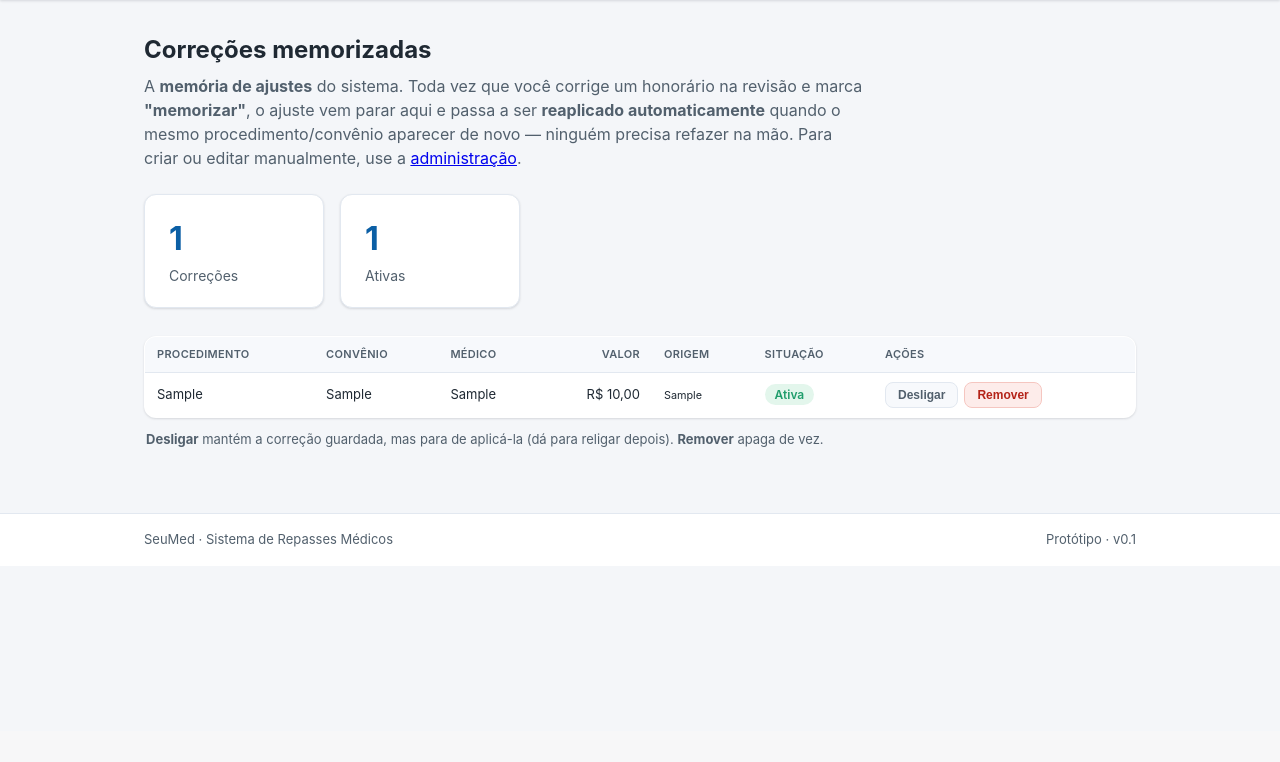
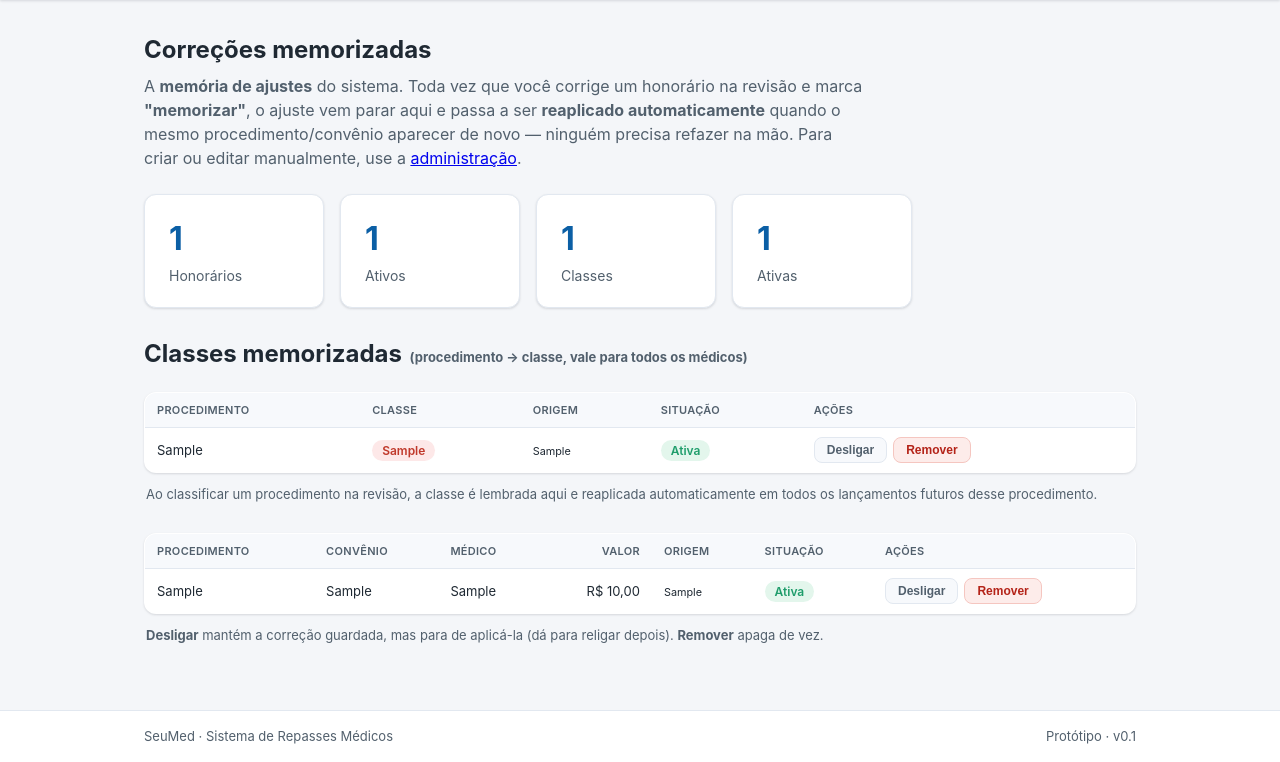
Before and after one commit to FinanceiroSeuMed/Sistema-de-repasses-m-dicos, a Django app: page /correcoes/ in a window 1280 px wide. Shown: the part 69-831 px from the top of the page. Before the commit the page ends 616 px from the top, so only its background shows below. Run offline with Django 5.2, Linux system fonts and the light colour scheme; tables that the repository leaves empty hold one stand-in row (values such as "Sample post"); data that the repository does not hold is empty.

Commit message:
Classe memorizada por procedimento (automática) + campos "-" + fix de comentário
Ajustes pedidos pela diretoria (2026-06-26):

- CLASSE MEMORIZADA por procedimento (global, vale p/ TODOS os médicos), AUTOMÁTICA:
  ao classificar um procedimento na revisão, a classe é lembrada e reaplicada
  automaticamente em todos os lançamentos futuros desse procedimento (decisão da
  diretoria: automático, sem caixinha). Modelo ClasseMemorizada (migration 0013);
  correcoes.aplicar_classes reaplica no processamento; views._memorizar_classes salva
  no export quando a classe submetida difere da sugerida. Gerenciável/reversível em
  /correcoes/ (seção "Classes memorizadas": liga/desliga/remove) e no admin. Diferente
  do honorário (CorrecaoMemorizada, por médico): a classe é intrínseca ao procedimento.
- Campos obrigatórios pré-selecionados como "-": classe (opção "A classificar" exibida
  como "-"), anestesista e fellow. O marcador continua bloqueando o export até preencher.
- Fix visual: comentários de template {# #} em DUAS linhas vazavam como texto na tela
  (Django só aceita {# #} numa linha). Corrigidos.

Correções de bugs encontrados por revisão adversarial multi-agente (12 agentes):
- ALTA: re-exportar/reabrir um lote antigo NÃO ressuscita mais uma classe que a
  diretoria desligou nem re-memoriza com o mesmo valor (skip se a memória já tem aquela
  classe) — preserva a "fonte única" da gestão da informação.
- MÉDIA: taxa de sala (definida pelo CONVÊNIO) não é mais sobrescrita pela memória por
  nome de procedimento; aplicar_classes e _marcar_taxas_sala reconhecem taxa por convênio.
- BAIXA: _memorizar_classes alinhado a aplicar_classes (pula catarata/componente/taxa).

52 testes OK (novos: não reativa classe desligada, taxa não memoriza/sobrescreve,
aplicar p/ qualquer médico, memoriza só na mudança). Validado de ponta a ponta.

Co-Authored-By: Claude Opus 4.8 <noreply@anthropic.com>

```diff
--- a/repasses/models.py
+++ b/repasses/models.py
@@ -134,6 +134,37 @@ class CorrecaoMemorizada(models.Model):
     def __str__(self):
         alvo = self.convenio or 'qualquer convênio'
         return f'{self.procedimento} / {alvo}'
+
+
+class ClasseMemorizada(models.Model):
+    """Classe fixada de um PROCEDIMENTO — vale para TODOS os médicos.
+
+    A classificação é intrínseca ao procedimento (uma "Retirada de Corpo Estranho"
+    é "Exames e Consultas" independente de quem fez). Quando a diretoria classifica
+    um procedimento na revisão, o sistema lembra e reaplica a MESMA classe em todos
+    os lançamentos futuros desse procedimento — automaticamente, sem refazer.
+    (Diferente de [[CorrecaoMemorizada]], que é o HONORÁRIO, por médico.)"""
+
+    procedimento = models.CharField('Procedimento', max_length=255)
+    proc_norm = models.CharField(max_length=255, editable=False, db_index=True, unique=True)
+    classe = models.CharField('Classe', max_length=40)
+    ativo = models.BooleanField('Ativa', default=True)
+    origem = models.CharField('Origem', max_length=200, blank=True)
+    criado_em = models.DateTimeField('Criada em', auto_now_add=True)
+    atualizado_em = models.DateTimeField('Atualizada em', auto_now=True)
+
+    class Meta:
+        verbose_name = 'Classe memorizada'
+        verbose_name_plural = 'Classes memorizadas'
+        ordering = ['procedimento']
+
+    def save(self, *args, **kwargs):
+        from .services.regras import normalizar
+        self.proc_norm = normalizar(self.procedimento)
+        super().save(*args, **kwargs)
+
+    def __str__(self):
+        return f'{self.procedimento} → {self.classe}'
 
 
 class RegraRepasse(models.Model):
--- a/repasses/urls.py
+++ b/repasses/urls.py
@@ -28,4 +28,6 @@ urlpatterns = [
     path('correcoes/', views.correcoes_lista, name='correcoes'),
     path('correcoes/<int:pk>/ligar/', views.correcao_toggle, name='correcao_toggle'),
     path('correcoes/<int:pk>/remover/', views.correcao_remover, name='correcao_remover'),
+    path('classes/<int:pk>/ligar/', views.classe_toggle, name='classe_toggle'),
+    path('classes/<int:pk>/remover/', views.classe_remover, name='classe_remover'),
 ]
--- a/repasses/views.py
+++ b/repasses/views.py
@@ -11,8 +11,8 @@ from django.http import FileResponse, Http404
 from django.shortcuts import get_object_or_404, redirect, render
 
 from .forms import ImportarMedPlusForm
-from .models import (ArquivoSaida, CorrecaoMemorizada, Lote, Medico, RegraRepasse,
-                     Repasse, RepasseRascunho)
+from .models import (ArquivoSaida, ClasseMemorizada, CorrecaoMemorizada, Lote, Medico,
+                     RegraRepasse, Repasse, RepasseRascunho)
 from .services import correcoes, medplus, omie, regras, repasse
 
 
@@ -235,7 +235,10 @@ def _marcar_taxas_sala(resultado):
     são desconsideradas no repasse. (Antes eram removidas da revisão.)"""
     for bloco in resultado.blocos:
         for p in bloco.procedimentos:
-            if p.classe == medplus.CLASSE_TAXA:
+            # Taxa de sala é identificada pelo CONVÊNIO (igual ao medplus.classificar) —
+            # assim, mesmo que a memória por procedimento tenha mexido na classe, a
+            # linha continua reconhecida como taxa. (Diretoria 2026-06-26.)
+            if p.classe == medplus.CLASSE_TAXA or 'taxa' in regras.normalizar(p.convenio):
                 # Respeita um valor já vindo de correção memorizada (correcoes.aplicar
                 # roda antes): só deixa "em aberto" quem ainda não tem valor.
                 if p.status_calculo == 'calculado' and (p.honorario or 0) > 0:
@@ -286,6 +289,9 @@ def _ler_e_processar(caminho, nome=''):
         # Correções memorizadas: reaplicam ajustes manuais salvos em meses anteriores
         # (livro resolve o médico pelo cadastro p/ a correção por-médico casar)
         correcoes.aplicar(resultado, livro)
+        # Classe memorizada por procedimento (vale p/ todos os médicos) — reaplica a
+        # classificação que a diretoria já definiu antes. (Diretoria 2026-06-26.)
+        correcoes.aplicar_classes(resultado)
         # Residentes não recebem -> não aparecem no preview nem na exportação
         resultado.blocos = [b for b in resultado.blocos
                             if not regras.eh_residente(livro, b.profissional)]
@@ -294,6 +300,11 @@ def _ler_e_processar(caminho, nome=''):
         _marcar_taxas_sala(resultado)
     _limpar_linhas(resultado)
     _indexar(resultado)
+    # Guarda a classe SUGERIDA (após regras + memória) p/ detectar quando o usuário
+    # muda a classe e, então, memorizar a nova classificação.
+    for bloco in resultado.blocos:
+        for p in bloco.procedimentos:
+            p.classe_sugerida = p.classe
     resultado.medicos_novos = _medicos_desconhecidos(resultado, livro)
     return resultado, aviso
 
@@ -950,6 +961,7 @@ def exportar(request):
             return render(request, 'repasses/revisao.html', ctx)
 
     info = _memorizar_correcoes(resultado, request.POST)
+    info += _memorizar_classes(resultado, request.POST)
 
     arquivos, pend = _gerar_arquivos_por_dia(resultado)
     pasta_saida, downloads = _salvar_saidas(arquivos)
@@ -1001,6 +1013,46 @@ def _memorizar_correcoes(resultado, post):
     plural = 'correção memorizada' if salvos == 1 else 'correções memorizadas'
     return [f'✓ {salvos} {plural} (por médico) — serão reaplicadas automaticamente nos '
             'próximos meses. Veja em "Correções memorizadas".']
+
+
+def _memorizar_classes(resultado, post):
+    """Memoriza a CLASSE de um procedimento quando a diretoria a define/muda na
+    revisão. A classe é intrínseca ao procedimento, então vale para TODOS os médicos
+    e é reaplicada em todos os lançamentos futuros desse procedimento. (Diretoria
+    2026-06-26.) Devolve mensagens informativas."""
+    salvos = set()
+    for bloco in resultado.blocos:
+        for p in bloco.procedimentos:
+            # Pula sintéticas, status com fluxo próprio (catarata/componente) e taxas
+            # de sala (classe vem do convênio) — alinhado com correcoes.aplicar_classes.
+            if (getattr(p, 'sintetica', False)
+                    or getattr(p, 'status_calculo', None) in correcoes._NAO_SOBRESCREVER
+                    or 'taxa' in regras.normalizar(p.convenio)):
+                continue
+            sug = getattr(p, 'classe_sugerida', None)
+            classe = (p.classe or '').strip()
+            # Só memoriza quando o usuário MUDA a classe (difere da sugerida).
+            if not (sug is not None and classe and classe != medplus.CLASSE_INDEFINIDA
+                    and classe != sug):
+                continue
+            chave = regras.normalizar(p.procedimento)
+            if not chave or chave in salvos:
+                continue
+            # NÃO re-memoriza nem REATIVA uma classe já guardada com o MESMO valor:
+            # reabrir/re-exportar um lote antigo não deve mexer na memória nem
+            # ressuscitar uma classe que a diretoria desligou. (Diretoria 2026-06-26.)
+            ja = ClasseMemorizada.objects.filter(proc_norm=chave).first()
+            if ja is not None and ja.classe == classe:
+                continue
+            correcoes.memorizar_classe(p.procedimento, classe,
+                                       origem=(resultado.unidade or '')[:180])
+            salvos.add(chave)
+    if not salvos:
+        return []
+    n = len(salvos)
+    plural = 'classe memorizada' if n == 1 else 'classes memorizadas'
+    return [f'✓ {n} {plural} por procedimento — a mesma classe será aplicada '
+            'automaticamente nos próximos lançamentos desse procedimento.']
 
 
 def _gerar_arquivos_por_dia(resultado):
@@ -1397,10 +1449,13 @@ def lote_excluir(request, pk):
 def correcoes_lista(request):
     """Lista as correções memorizadas — a memória de ajustes do sistema."""
     itens = list(CorrecaoMemorizada.objects.all())
+    classes = list(ClasseMemorizada.objects.all())
     return render(request, 'repasses/correcoes.html', {
         'correcoes': itens,
         'total': len(itens),
         'ativas': sum(1 for c in itens if c.ativo),
+        'classes': classes,
+        'classes_ativas': sum(1 for c in classes if c.ativo),
     })
 
 
@@ -1417,6 +1472,22 @@ def correcao_remover(request, pk):
     """Remove definitivamente uma correção memorizada."""
     if request.method == 'POST':
         CorrecaoMemorizada.objects.filter(pk=pk).delete()
+    return redirect('repasses:correcoes')
+
+
+def classe_toggle(request, pk):
+    """Liga/desliga uma classe memorizada (procedimento -> classe)."""
+    if request.method == 'POST':
+        c = get_object_or_404(ClasseMemorizada, pk=pk)
+        c.ativo = not c.ativo
+        c.save()
+    return redirect('repasses:correcoes')
+
+
+def classe_remover(request, pk):
+    """Remove definitivamente uma classe memorizada."""
+    if request.method == 'POST':
+        ClasseMemorizada.objects.filter(pk=pk).delete()
     return redirect('repasses:correcoes')
 
 
--- a/templates/repasses/correcoes.html
+++ b/templates/repasses/correcoes.html
@@ -16,9 +16,47 @@
 </section>
 
 <section class="cards-indicadores">
-    <div class="card-indicador"><span class="numero">{{ total }}</span><span class="rotulo">Correções</span></div>
-    <div class="card-indicador"><span class="numero">{{ ativas }}</span><span class="rotulo">Ativas</span></div>
+    <div class="card-indicador"><span class="numero">{{ total }}</span><span class="rotulo">Honorários</span></div>
+    <div class="card-indicador"><span class="numero">{{ ativas }}</span><span class="rotulo">Ativos</span></div>
+    <div class="card-indicador"><span class="numero">{{ classes|length }}</span><span class="rotulo">Classes</span></div>
+    <div class="card-indicador"><span class="numero">{{ classes_ativas }}</span><span class="rotulo">Ativas</span></div>
 </section>
+
+{% if classes %}
+<section class="bloco-medico">
+    <h2>Classes memorizadas <small class="nota">(procedimento → classe, vale para todos os médicos)</small></h2>
+    <table class="tabela">
+        <thead>
+            <tr><th>Procedimento</th><th>Classe</th><th>Origem</th><th>Situação</th><th>Ações</th></tr>
+        </thead>
+        <tbody>
+            {% for c in classes %}
+            <tr{% if not c.ativo %} class="linha-inativa"{% endif %}>
+                <td>{{ c.procedimento }}</td>
+                <td><span class="badge badge-{{ c.classe|slug_classe }}">{{ c.classe }}</span></td>
+                <td><small>{{ c.origem|default:"—" }}</small></td>
+                <td>{% if c.ativo %}<span class="badge badge-ok">Ativa</span>{% else %}<span class="badge badge-zero">Desligada</span>{% endif %}</td>
+                <td>
+                    <div class="acoes-linha">
+                        <form method="post" action="{% url 'repasses:classe_toggle' c.pk %}">
+                            {% csrf_token %}
+                            <button type="submit" class="botao botao-mini">{% if c.ativo %}Desligar{% else %}Ligar{% endif %}</button>
+                        </form>
+                        <form method="post" action="{% url 'repasses:classe_remover' c.pk %}"
+                              onsubmit="return confirm('Remover esta classe memorizada?');">
+                            {% csrf_token %}
+                            <button type="submit" class="botao botao-mini botao-perigo">Remover</button>
+                        </form>
+                    </div>
+                </td>
+            </tr>
+            {% endfor %}
+        </tbody>
+    </table>
+    <p class="nota">Ao classificar um procedimento na revisão, a classe é lembrada aqui e reaplicada
+        automaticamente em todos os lançamentos futuros desse procedimento.</p>
+</section>
+{% endif %}
 
 {% if correcoes %}
 <section class="bloco-medico">
```
Also changed, not shown: repasses/admin.py (+11 -1 lines), repasses/services/correcoes.py (+37 -1 lines), repasses/tests.py (+68 -0 lines), templates/repasses/revisao.html (+6 -7 lines), repasses/migrations/0013_classememorizada.py (added).
